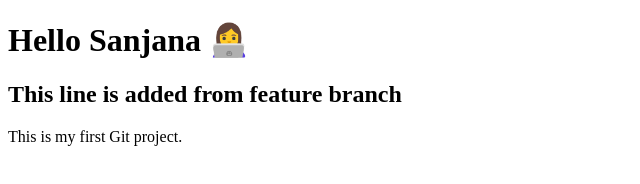
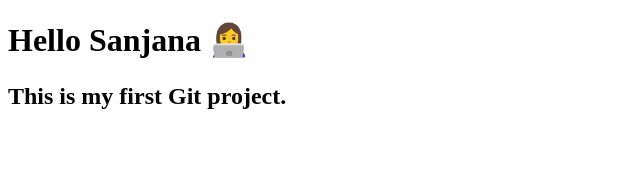
Before and after one commit to sanjana-mys/DevOpsProject, a plain HTML site: page index.html in a window 1280 px wide. Shown: the whole page, without its empty margins (0-640 px from the left). Drawn offline with Linux system fonts and the light colour scheme.

```diff
--- a/index.html
+++ b/index.html
@@ -5,7 +5,7 @@
 </head>
 <body>
     <h1>Hello Sanjana 👩‍💻</h1>
-    <h2>This line is added from feature branch</h2>
+    <h2 This line is added from feature branch</h2>
     <p>This is my first Git project.</p>
 </body>
 </html>
```
